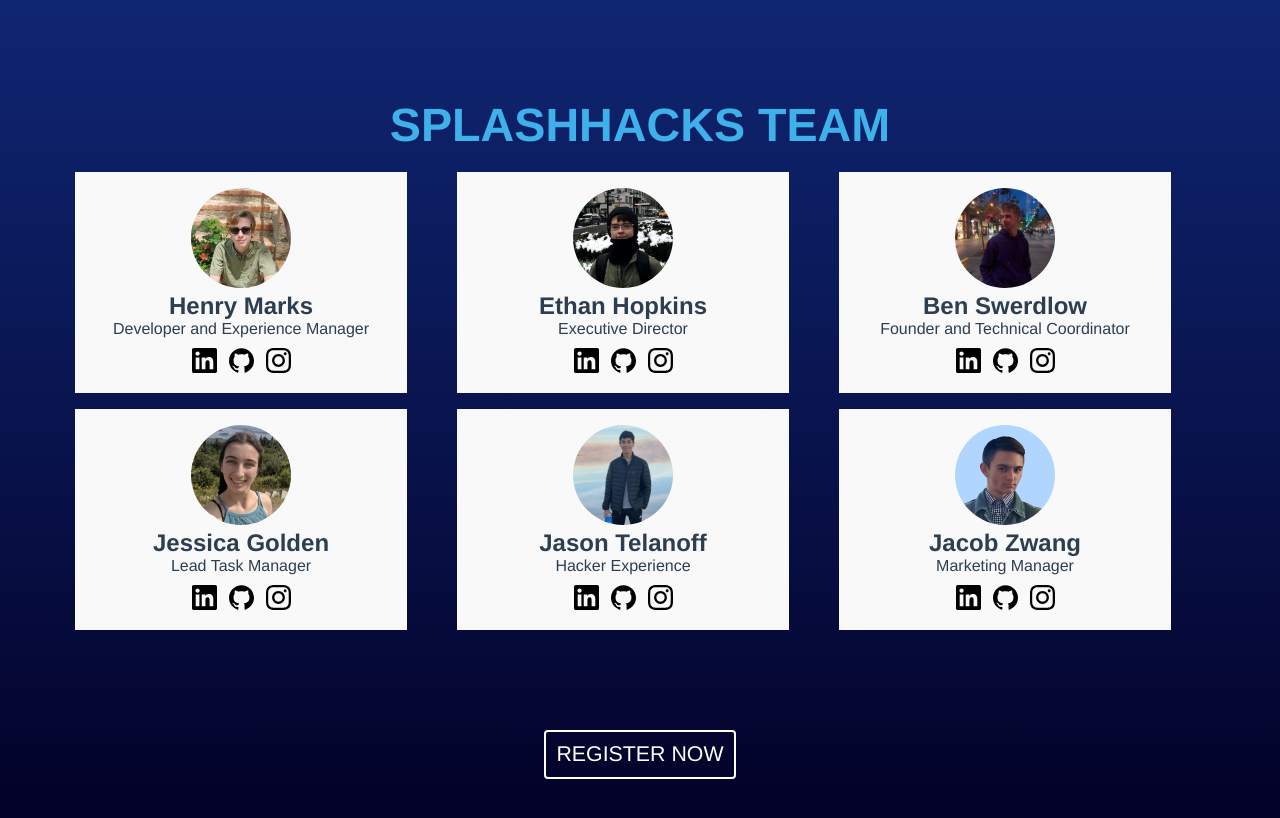
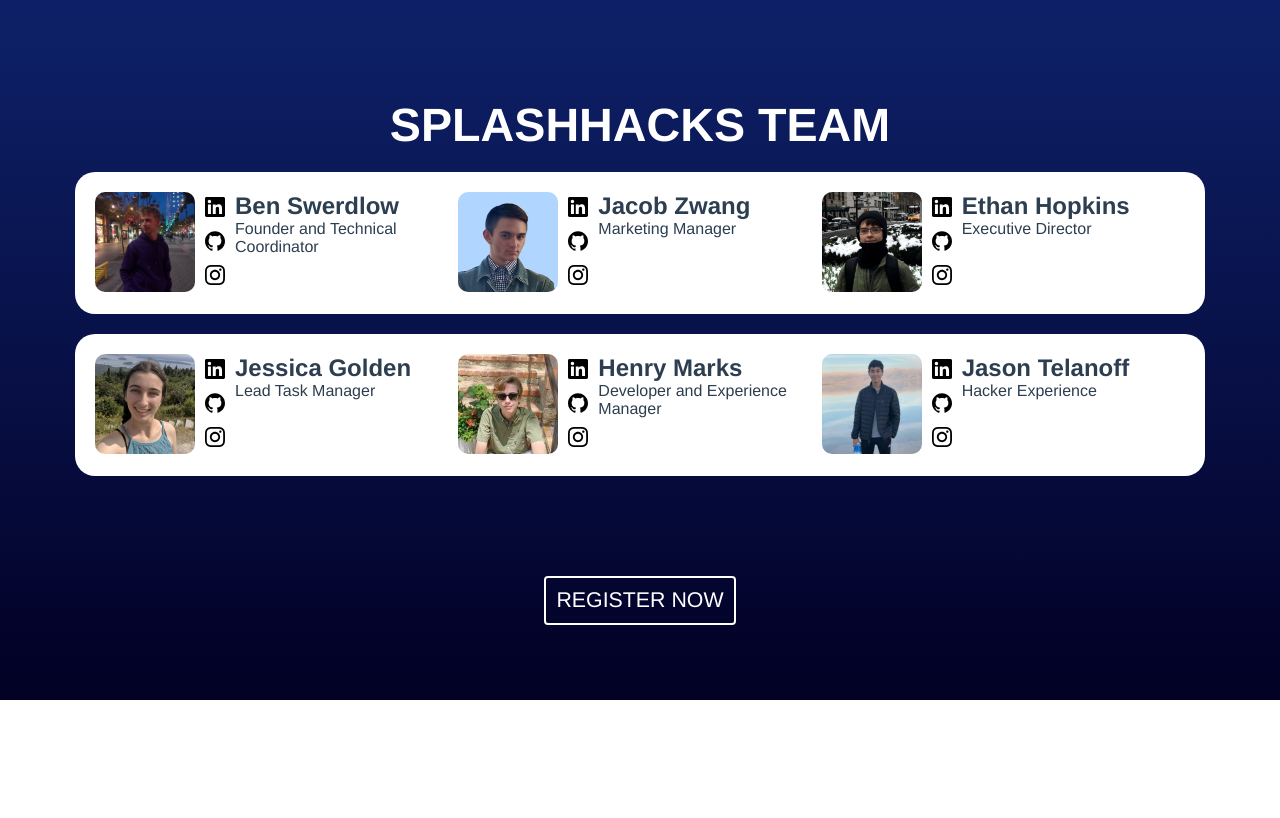
Before and after one commit to splashhacks/web, a Vue app: page / in a window 1280 px wide. Shown: the part 2832-3650 px from the top of the page. After the commit the page ends 3532 px from the top, so only its background shows below. Built offline with nearby package versions, Linux system fonts and the light colour scheme.

Commit message:
remake team cards

```diff
--- a/src/components/TeamCard.vue
+++ b/src/components/TeamCard.vue
@@ -1,15 +1,7 @@
 <template>
   <div class="card">
-    <div>
-      <img :src="image" class="image" />
-    </div>
-    <div>
-      <h2 class="name">{{name}}</h2>
-    </div>
-    <div>
-      <p class="position">{{position}}</p>
-    </div>
-    <div class="socialButtons">
+    <img :src="image" class="image" />
+    <div class="socialButtons" style="grid-row: 1;">
       <a :href="linkedin" class="socialButton">
         <img src="@/assets/linkedin.svg" />
       </a>
@@ -20,20 +12,25 @@
         <img src="@/assets/instagram.svg" />
       </a>
     </div>
+    <div style="grid-row: 1; text-align: left">
+      <h2 class="name">{{name}}</h2>
+      <p class="position">{{position}}</p>
+    </div>
   </div>
 </template>
 <style scoped>
 .image {
+  height: 100%;
+  width: 100%;
+  border-radius: 10px;
   height: 100px;
-  width: 100px;
-  border-radius: 50%;
   object-fit: cover;
+  grid-row: 1;
 }
+
 .card {
-  background-color: #f9f9f9;
-  display: block;
-  padding: 16px;
-  max-width: 300px;
+  display: grid;
+  grid-template-columns: 100px 40px calc(100% - 140px);
 }
 
 .name {
@@ -41,15 +38,21 @@
 }
 
 .position {
-  margin: 0px 0px 10px 0px;
+  margin: 0px;
+}
+
+.socialButtons {
+  margin: auto;
 }
 
 .socialButton {
-  padding-left: 6px;
-  padding-right: 6px;
+  padding: 0px;
+  display: block;
 }
+
 .socialButton img {
-  height: 25px;
+  height: 20px;
+  padding: 5px;
 }
 </style>
 <script>
--- a/src/sections/Team.vue
+++ b/src/sections/Team.vue
@@ -1,7 +1,41 @@
 <template>
   <Section name="team">
-    <h1>SplashHacks Team</h1>
+    <h1 style="color: white">SplashHacks Team</h1>
     <div class="teamCards">
+      <TeamCard
+        image="./profileImages/swerd.jpeg"
+        name="Ben Swerdlow"
+        position="Founder and Technical Coordinator"
+        instagram="https://www.instagram.com/ben_swerdlow/"
+        github="https://github.com/theswerd"
+        linkedin="https://www.linkedin.com/in/benswerdlow/"
+      />
+      <TeamCard
+        image="./profileImages/jacob.jpeg"
+        name="Jacob Zwang"
+        position="Marketing Manager"
+        instagram="https://www.instagram.com/theshortjacob/"
+        github="https://github.com/JacobZwang"
+        linkedin="https://www.linkedin.com/in/jacobzwang/"
+      />
+      <TeamCard
+        image="./profileImages/ethan.jpeg"
+        name="Ethan Hopkins"
+        position="Executive Director"
+        instagram="https://www.instagram.com/ethanhopkins___/"
+        github="https://github.com/ethanh256"
+        linkedin="https://www.linkedin.com/in/ethan-hopkins/"
+      />
+    </div>
+    <div class="teamCards">
+      <TeamCard
+        image="./profileImages/jessica.jpeg"
+        name="Jessica Golden"
+        position="Lead Task Manager"
+        instagram="https://www.instagram.com/jessica_pixel4/"
+        github="https://github.com/jessicagolden412"
+        linkedin="https://www.linkedin.com/in/jessica-golden-441153187/"
+      />
       <TeamCard
         image="./profileImages/henrymarks.jpeg"
         name="Henry Marks"
@@ -11,44 +45,12 @@
         linkedin="https://www.linkedin.com/in/henryesmarks/"
       />
       <TeamCard
-        image="./profileImages/ethan.jpeg"
-        name="Ethan Hopkins"
-        position="Executive Director"
-        instagram="https://www.instagram.com/ethanhopkins___/"
-        github="https://github.com/ethanh256"
-        linkedin="https://www.linkedin.com/in/ethan-hopkins/"
-      />
-      <TeamCard
-        image="./profileImages/swerd.jpeg"
-        name="Ben Swerdlow"
-        position="Founder and Technical Coordinator"
-        instagram="https://www.instagram.com/ben_swerdlow/"
-        github="https://github.com/theswerd"
-        linkedin="https://www.linkedin.com/in/benswerdlow/"
-      />
-      <TeamCard
-        image="./profileImages/jessica.jpeg"
-        name="Jessica Golden"
-        position="Lead Task Manager"
-        instagram="https://www.instagram.com/jessica_pixel4/"
-        github="https://github.com/jessicagolden412"
-        linkedin="https://www.linkedin.com/in/jessica-golden-441153187/"
-      />
-      <TeamCard
         image="./profileImages/jason.jpeg"
         name="Jason Telanoff"
         position="Hacker Experience"
         instagram="https://www.instagram.com/json_t/"
         github="https://github.com/jasonTelanoff"
         linkedin="https://www.linkedin.com/in/jason-telanoff-5a3767198/"
-      />
-      <TeamCard
-        image="./profileImages/jacob.jpeg"
-        name="Jacob Zwang"
-        position="Marketing Manager"
-        instagram="https://www.instagram.com/theshortjacob/"
-        github="https://github.com/JacobZwang"
-        linkedin="https://www.linkedin.com/in/jacobzwang/"
       />
     </div>
   </Section>
@@ -68,19 +70,22 @@
 <style scoped>
 .teamCards {
   text-align: center;
-  max-width: 1200px;
-  float: center;
-  width: 100%;
   display: grid;
-  grid-gap: 1rem;
+  text-align: left;
+  background-color: white;
+  border-radius: 20px;
+  padding: 20px;
+  margin: 20px 0px 20px 0px;
 }
+
 @media (min-width: 600px) {
-  div {
-    grid-template-columns: repeat(2, 1fr);
+  .teamCards {
+    grid-template-columns: repeat(1, 1fr);
   }
 }
+
 @media (min-width: 900px) {
-  div {
+  .teamCards {
     grid-template-columns: repeat(3, 1fr);
   }
 }
```
